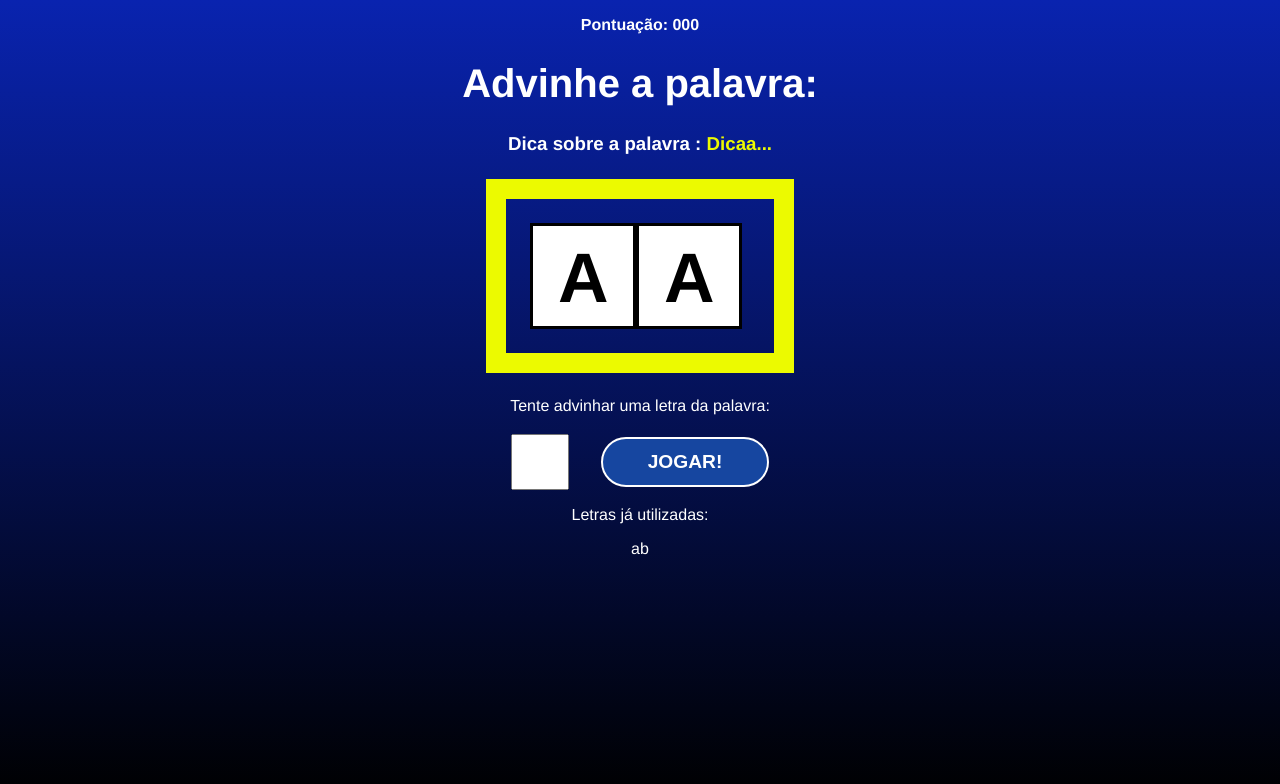
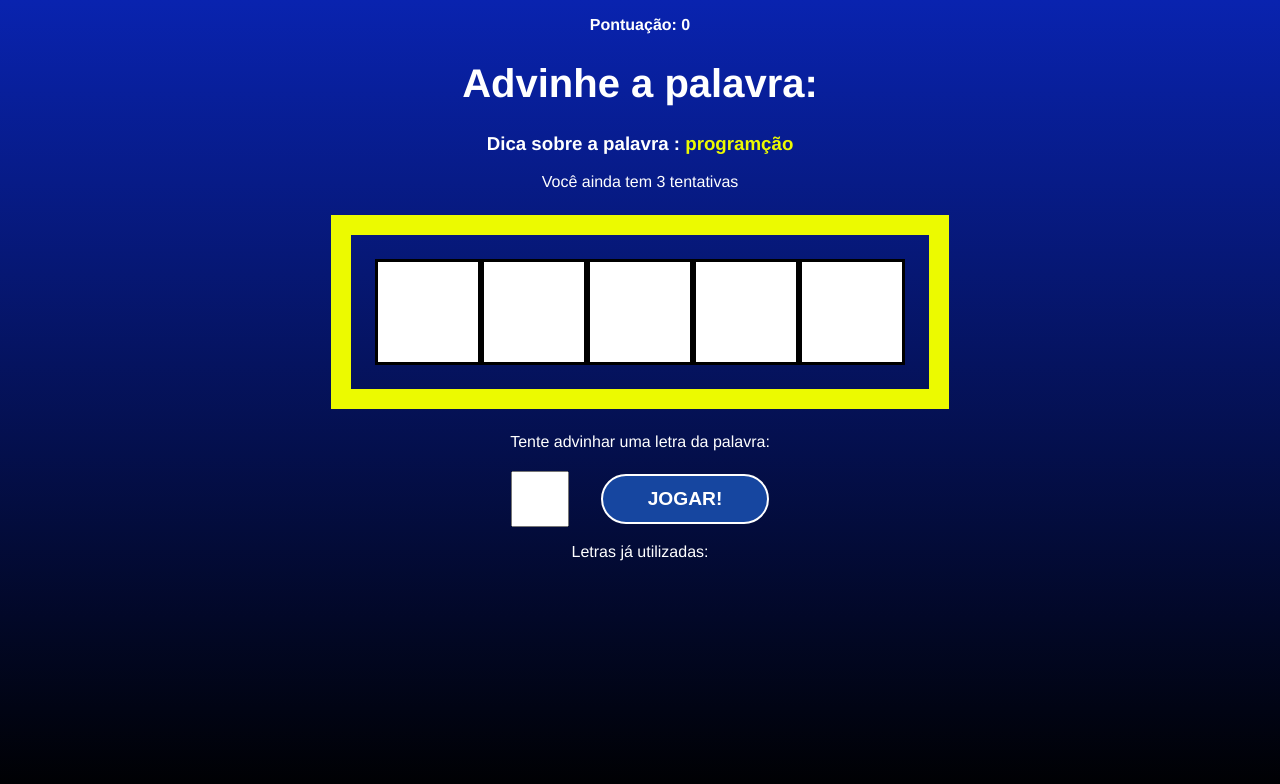
Before and after one commit to PedroGoncalves-Dev/ProjectSecretWord-PedroGoncalves, a React (Vite) app: page / in a window 1280 px wide. Both pictures are taken after a click on the button "COMEÇAR O JOGO". Shown: the top 784 px of the page. Built offline with nearby package versions, Linux system fonts and the light colour scheme.

Commit message:
Adicionados as props no 'Game'

```diff
--- a/src/App.jsx
+++ b/src/App.jsx
@@ -20,13 +20,22 @@ function App() {
 
   const [gameStage, setGameStage] = useState(stage[0].name);
   const [words] = useState(wordList)
+
   const [pickedWord, setPickedWord] = useState('')
   const [pickedCategory, setPickedCategory] = useState('')
   const [letters, setLetters] = useState('')
 
+  const [guessedLetters, setGuessedLetters] = useState([])
+  const [wrongLetters, setWrongLetters] = useState ([])
+  const [guesses, setGuesses] = useState(3);
+  const [score, setScore] = useState(0);
+
   const pickeWordAndCategory = () => {
     // escolhe uma categoria aleatoria
+    // Obtém um array com todas as chaves do objeto 'words'
     const categories = Object.keys(words);
+
+    // Seleciona uma chave aleatória do array 'categories'
     const category =
     categories[Math.floor(Math.random() * Object.keys(categories).length)]
 
@@ -46,16 +55,15 @@ function App() {
     const {word, category} = pickeWordAndCategory();
 
     // create an array of letters- separando as letras
-    let wordLetters = word.split('');
+    let wordLetters = word.split("");
 
     // deixando todas no minusculo
-    wordLetters = wordLetters.map((l) => l.toLowerCase())
+    wordLetters = wordLetters.map((l) => l.toLowerCase());
 
     // fill stage
-
-    setPickedWord(pickedWord);
-    setPickedCategory(pickedCategory);
-    setLetters(letters)
+    setPickedWord(word);
+    setPickedCategory(category);
+    setLetters(wordLetters)
 
 
 
@@ -73,8 +81,17 @@ function App() {
 
   return (
     <div className='App'>
-        {gameStage === 'start' && <StartScreen alterna={startGame}/>}
-        {gameStage === 'game' && <Game alterna={verificarLetra}/>}
+        {gameStage === 'start' && <StartScreen alterna={startGame} />}
+        {gameStage === 'game' && <Game
+        alterna={verificarLetra}
+        palavraEscolhida={pickedWord}
+        categoriaEscolhida= {pickedCategory}
+        letras= {letters}
+        letrasAdvinhadas={guessedLetters}
+        letrasErradas={wrongLetters}
+        tentativas={guesses}
+        pontuacao={score}
+        />}
         {gameStage === 'end' && <GameOver alterna={reiniciarGame} />}
 
     </div>
--- a/src/components/Game.jsx
+++ b/src/components/Game.jsx
@@ -1,20 +1,40 @@
 import './Game.css'
 
-const Game = ({alterna}) => {
+const Game = ({alterna,
+    palavraEscolhida,
+    categoriaEscolhida,
+    letras,
+    letrasAdvinhadas,
+    letrasErradas,
+    tentativas,
+    pontuacao}) => {
 
     return (
         <div className="game">
             <p className="points">
-                <span>Pontuação: 000</span>
+                <span>Pontuação: {pontuacao}</span>
 
             </p>
             <h1>Advinhe a palavra:</h1>
             <h3 className="tip">
-                Dica sobre a palavra : <span>Dicaa...</span>
+                Dica sobre a palavra : <span>{categoriaEscolhida}</span>
             </h3>
+            <p>Você ainda tem {tentativas} tentativas</p>
             <div className="wordContainer">
-                <span className='letter'>A</span>
-                <span className='blankSquare'>A</span>
+            {
+                // Itera sobre o array 'letras'
+                letras.map((letra, i) =>
+                    // Verifica se a 'letra' atual está no array 'letrasAdvinhadas'
+                    letrasAdvinhadas.includes(letra) ? (
+                        // Se estiver, renderiza um span com a letra
+                        <span key={i} className="letter">
+                            {letra}
+                        </span>
+                    ) : (
+                        // Se não estiver, renderiza um span com uma classe para representar um espaço em branco
+                        <span key={i} className="blankSquare"></span>
+                    )
+                )}
             </div>
             <div className="letterContainer">
                 <p>Tente advinhar uma letra da palavra:</p>
@@ -25,8 +45,11 @@ const Game = ({alterna}) => {
             </div>
             <div className="wrongLettersContainer">
                 <p>Letras já utilizadas:</p>
-                <span>a</span>
-                <span>b</span>
+                {letrasErradas.map((letter, i ) => (
+                    <span key={i}>{letter}</span>
+                )
+
+                )}
             </div>
 
 
```
